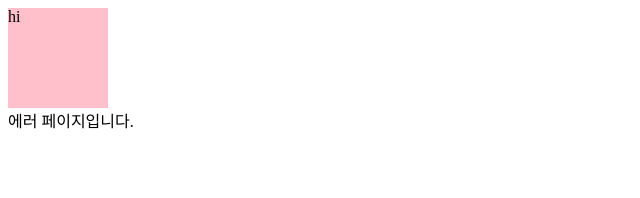
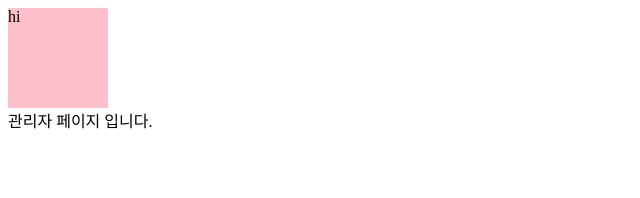
Before and after one commit to AJOU-DEVELOPERS/Do-IT-Page, a React (Create React App) app in the folder Client/: page /admin in a window 1280 px wide. Shown: the top 198 px of the page, without its empty margins (0-640 px from the left). Built offline with nearby package versions, Linux system fonts and the light colour scheme.

Commit message:
Fix : Admin page

```diff
--- a/Client/src/App.tsx
+++ b/Client/src/App.tsx
@@ -6,6 +6,7 @@ import BoardPage from "src/Page/Board";
 import LoginPage from "src/Page/Login";
 import MyPage from "src/Page/MyPage";
 import ErrorPage from "src/Page/Error";
+import AdminPage from "src/Page/Admin";
 
 const Container = styled.div`
   width: 100px;
@@ -22,6 +23,7 @@ function App() {
         <Route path="/board" component={BoardPage} exact />
         <Route path="/login" component={LoginPage} exact />
         <Route path="/mypage" component={MyPage} exact />
+        <Route path="/admin" component={AdminPage} exact />
         <Route path="*" component={ErrorPage} exact />
       </Switch>
     </>
--- /dev/null
+++ b/Client/src/Page/Admin.tsx
@@ -0,0 +1,3 @@
+export default function AdminPage() {
+  return <div>관리자 페이지 입니다.</div>;
+}
```
